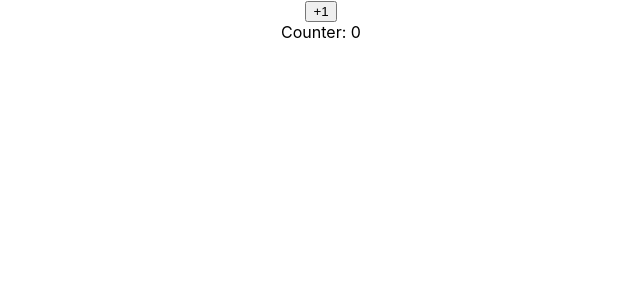
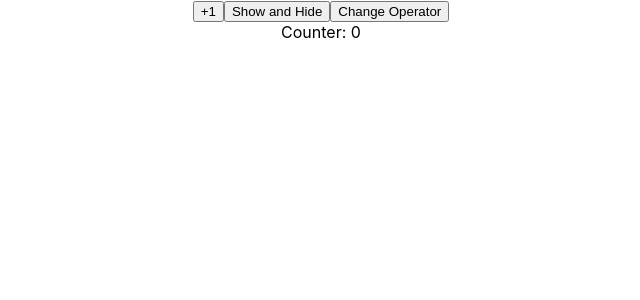
Before and after one commit to onlymuk/react-app, a React (Create React App) app: page / in a window 1280 px wide. Shown: the top 300 px of the page, without its empty margins (319-959 px from the left). Built offline with nearby package versions, Linux system fonts and the light colour scheme.

Commit message:
fifth commit

```diff
--- a/src/components/Counter.js
+++ b/src/components/Counter.js
@@ -1,12 +1,47 @@
 import React, { useState } from "react";
 //Hook
 export default function Counter() {
-  const [count, setCount] = useState(0);
+  //   const [count, setCount] = useState(0);
+  //   const [show, setShow] = useState(true);
+  //   const [operator, setOperator] = useState(operators[0]);
+
+  const operators = ["+", "-", "*"];
+
+  const [info, setInfo] = useState({
+    count: 0,
+    show: true,
+    operator: operators[0],
+  });
   return (
     <div>
-      <button onClick={() => setCount(count + 1)}>+1</button>
+      <button
+        onClick={() => {
+          let result;
+          if (info.operator === "+") result = info.count + 1;
+          if (info.operator === "-") result = info.count - 1;
+          if (info.operator === "*") result = info.count * 1;
+          setInfo({ info, count: result });
+        }}
+      >
+        {info.operator}1
+      </button>
+      <button
+        onClick={() => {
+          setInfo({ ...info, show: !info.show });
+        }}
+      >
+        Show and Hide
+      </button>
+      <button
+        onClick={() => {
+          const idx = Math.floor(Math.random() * operators.length);
+          setInfo({ ...info, operator: operators[idx] });
+        }}
+      >
+        Change Operator
+      </button>
       <br />
-      Counter: {count}
+      {info.show && `Counter: ${info.count}`}
     </div>
   );
 }
```
